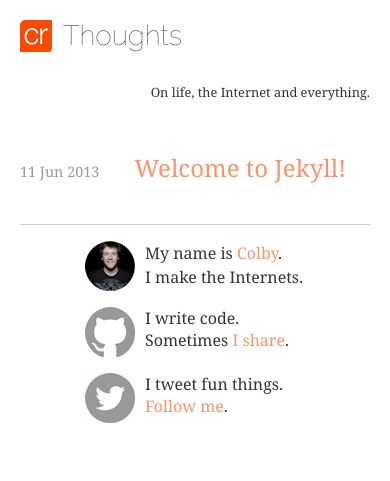
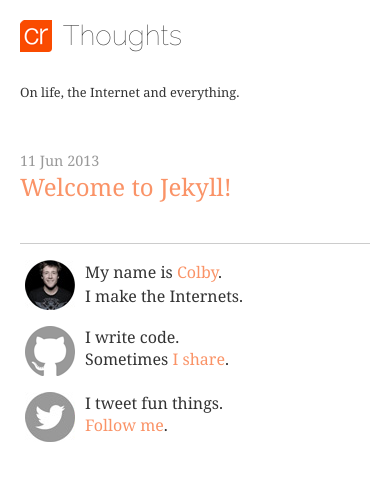
Before and after one commit to colbyr/colbyr.github.io, a Jekyll site: the page built from index.html, in a window 390 px wide. Shown: the top 481 px of the page. Built offline with Jekyll 4.4.1, drawn with Linux system fonts in a browser that asks for light colours.

Commit message:
smarter mobile template

```diff
--- a/css/main.css
+++ b/css/main.css
@@ -192,13 +192,23 @@
   .post-list-item {
     margin-bottom: .67em;
   }
-  .post-list small {
+  .post-list .date {
     font-size: .6em;
     margin-right: 2em;
   }
 
 @media handheld,only screen and (max-width:768px) {
+  .footer {
+    text-align: left;
+  }
+  .header .tagline,
+  .header .title {
+    text-align: left;
+  }
   .post .content {
     padding: 0;
   }
+  .post-list .date {
+    display: block;
+  }
 }
--- a/index.html
+++ b/index.html
@@ -8,7 +8,7 @@
     <ol class="post-list unstyled">
       {% for post in site.posts %}
         <li class="post-list-item">
-          <small>{{ post.date | date_to_string }}</small>
+          <small class="date">{{ post.date | date_to_string }}</small>
           <a href="{{ post.url }}">{{ post.title }}</a>
         </li>
       {% endfor %}
```
